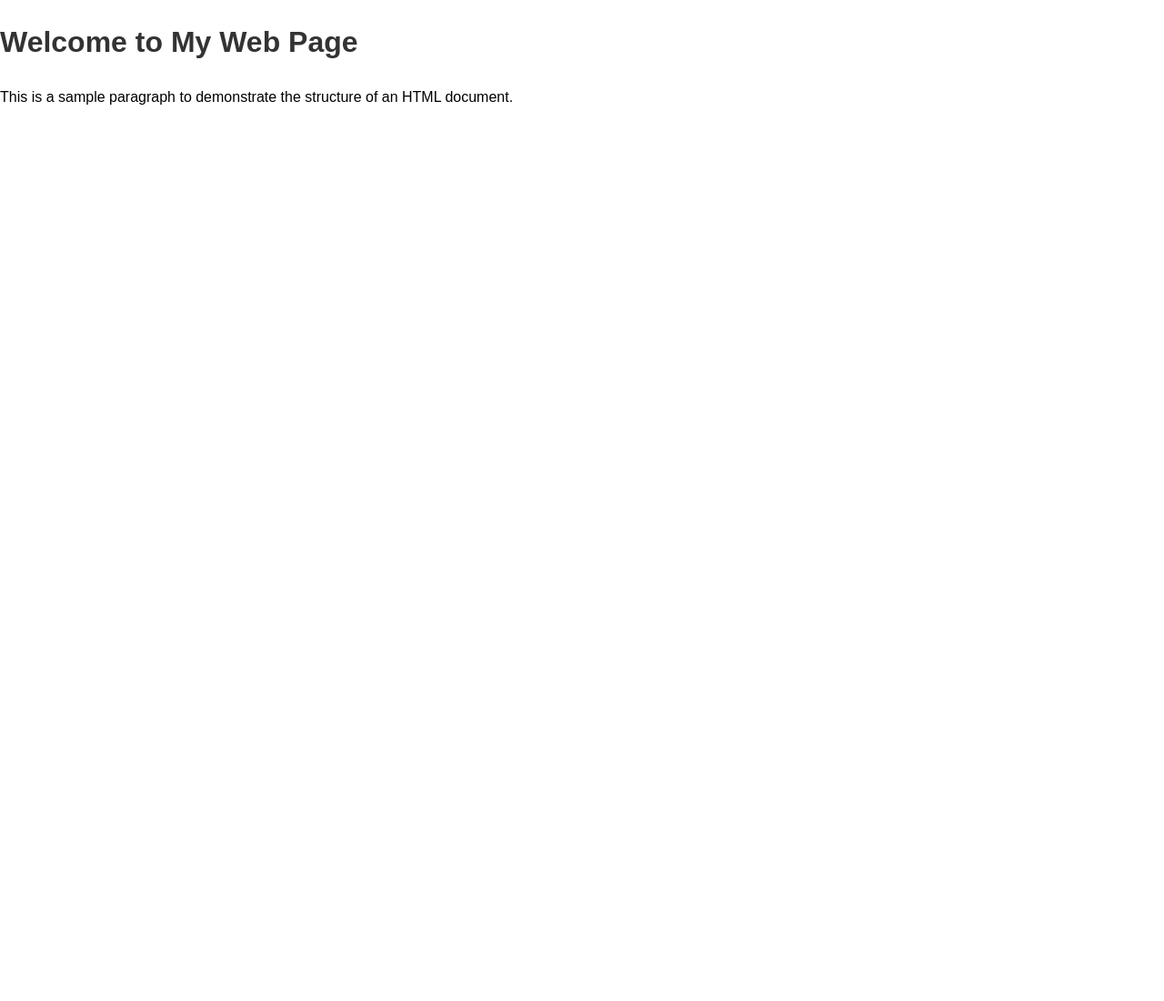
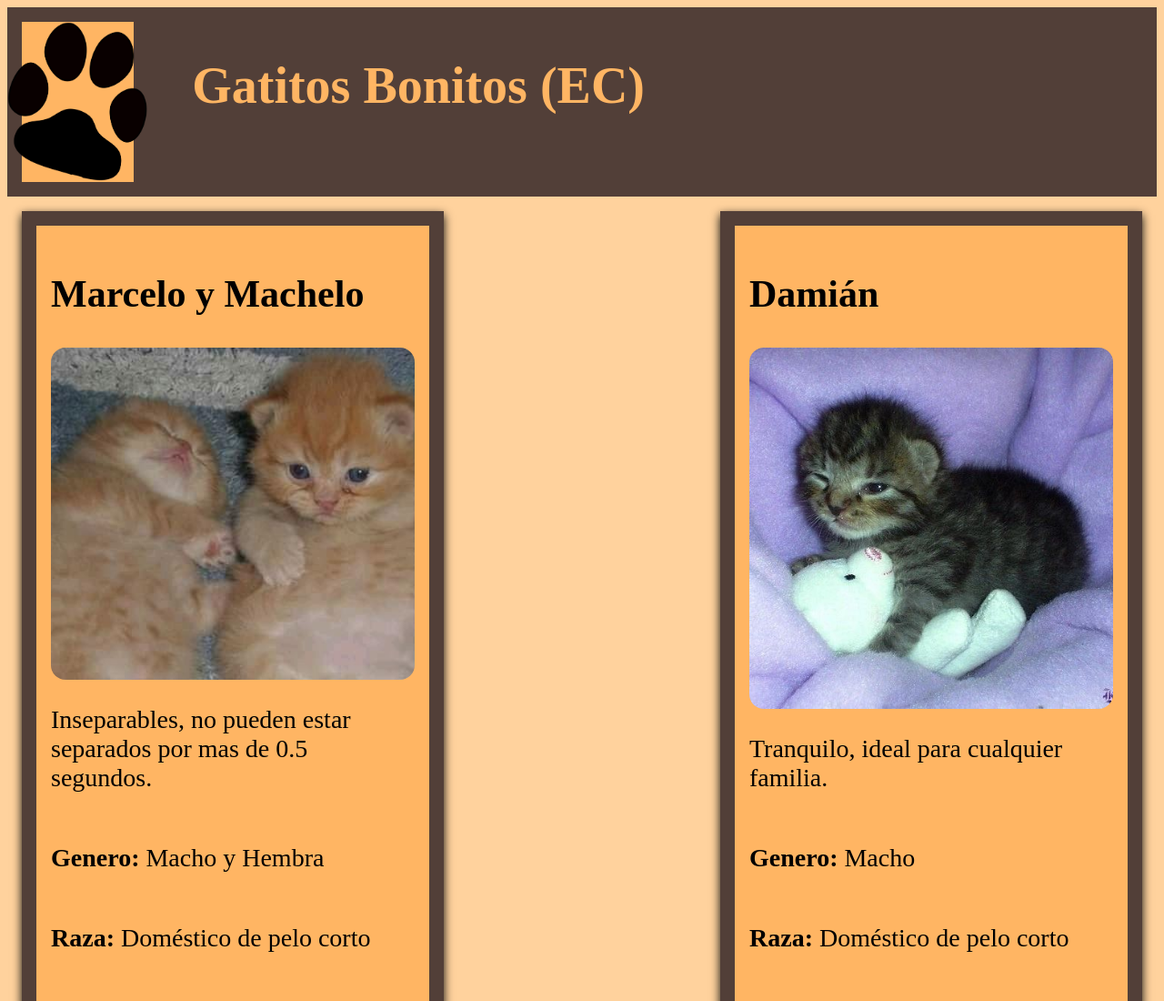
Before and after one commit to JordyAndresssE/TrabajoGrupalPW1, a plain HTML site: page index.html in a window 1280 px wide. Shown: the top 1100 px of the page at 91% size. Before the commit the page ends 800 px from the top, so only its background shows below. Drawn offline with Linux system fonts and the light colour scheme.

Commit message:
Agregue todo el codigo html, todo el codigo css, implemente una muestra super simple del modelo de caja dentro de .gatito. No se si implemente un ejemplo sobre el concepto clave que vamos a hablar de transformaciones y transiciones porque eso no es mi parte. Implemente Flexbox. Puse imagenes, disenie el estilo de la pagina. Necesito que mi equipo haga algo jaja.

```diff
--- a/index.html
+++ b/index.html
@@ -3,12 +3,108 @@
 <head>
     <meta charset="UTF-8">
     <meta name="viewport" content="width=device-width, initial-scale=1.0">
-    <title>My Web Page</title>
-    <link rel="stylesheet" href="styles.css">
-    <script src="script.js" defer></script>
+    <title>Gatitos Adopcion</title>
+
+    <link rel="stylesheet" href="style.css">
 </head>
 <body>
-    <h1>Welcome to My Web Page</h1>
-    <p>This is a sample paragraph to demonstrate the structure of an HTML document.</p>
+    <!-- Esta es la parte de arriba de la pagina-->
+    <header class = "parte-superior">
+        <!-- Izquierda-->
+        <div class = "lado-izquierdo">
+
+            <img class = "btn-menu"
+            src = "./Images/btnMenu.png"/>
+
+        </div>
+
+        <!-- Derecha-->
+        <div class = "lado-derecho">
+            <h1> Gatitos Bonitos (EC)</h1>
+        </div>
+
+    </header>
+
+    <!-- Esta es la parte del medio-->
+    <main>
+    <section class="gatito">
+        <h2>Marcelo y Machelo</h2>
+        <img class="image-gatito" src="./Images/MarceloYMachelo.jpg" alt="Marcelo y Machelo">
+        <p> Inseparables, no pueden estar separados por mas de 0.5
+            segundos.
+        </p>
+        <p><b>Genero:</b> Macho y Hembra</p>
+        <p><b>Raza:</b> Doméstico de pelo corto</p>
+        <p><b>Estado:</b> Disponible para adopcion</p>
+        <p><b>Peso:</b> 0.44 kg</p>
+        <button type="button">Adoptar!</button>
+    </section>
+
+    <section class="gatito">
+        <h2>Damián</h2>
+        <img class="image-gatito" src="./Images/Damian.jpg" alt="Damián">
+        <p>Tranquilo, ideal para cualquier familia.</p>
+        <p><b>Genero:</b> Macho</p>
+        <p><b>Raza:</b> Doméstico de pelo corto</p>
+        <p><b>Estado:</b> Disponible para adopcion</p>
+        <p><b>Peso:</b> 0.2 kg</p>
+        <button type="button">Adoptar!</button>
+    </section>
+
+    <section class="gatito">
+        <h2>Fideo</h2>
+        <img class="image-gatito" src="./Images/Fideo.jpg" alt="Fideo">
+        <p>No le gusta salir, se moja las patas.</p>
+        <p><b>Genero:</b> Hembra</p>
+        <p><b>Raza:</b> Persa</p>
+        <p><b>Estado:</b> Disponible para adopcion</p>
+        <p><b>Peso:</b> 0.25 kg</p>
+        <button type="button">Adoptar!</button>
+
+    </section>
+
+    <section class="gatito">
+        <h2>Panini</h2>
+        <img class="image-gatito" src="./Images/Panini.jpg" alt="Panini">
+        <p>Es amigable con los perros.</p>
+        <p><b>Genero:</b> Hembra</p>
+        <p><b>Raza:</b> Doméstico de pelo corto</p>
+        <p><b>Estado:</b> Disponible para adopcion</p>
+        <p><b>Peso:</b> 5.6kg</p>
+        <button type="button">Adoptar!</button>
+
+    </section>
+
+    <section class="gatito">
+        <h2>Pulpita</h2>
+        <img class="image-gatito" src="./Images/Pulpita.jpg" alt="Panini">
+        <p>La mejor gata del mundo</p>
+        <p><b>Genero:</b> Hembra</p>
+        <p><b>Raza:</b> Doméstico de pelo largo</p>
+        <p><b>Estado:</b> Disponible para adopcion</p>
+        <p><b>Peso:</b> 10.8kg</p>
+        <button type="button">Adoptar!</button>
+
+    </section>
+
+    <section class="gatito">
+        <h2>Poncho</h2>
+        <img class="image-gatito" src="./Images/Poncho.jpg" alt="Panini">
+        <p>Le gusta los hogares calientes</p>
+        <p><b>Genero:</b> Macho</p>
+        <p><b>Raza:</b> Doméstico de pelo corto</p>
+        <p><b>Estado:</b> Disponible para adopcion</p>
+        <p><b>Peso:</b> 5.8kg</p>
+        <button type="button">Adoptar!</button>
+
+    </section>
+</main>
+
+
+    <!-- Esta es la parte de abajo de la pagina (nombres/creditos)-->
+    <footer>
+
+
+    </footer>
 </body>
 </html>
--- /dev/null
+++ b/style.css
@@ -0,0 +1,76 @@
+
+body {
+    font-size: 28px;
+    background: #FFD29D;
+    display: flex;
+    flex-direction: column; /* Se define el
+    material en forma de columna, hacia abajo*/
+
+}
+
+/* Se define la posicion de los elementos
+   Del medio, cada caja de los gatitos*/
+main {
+    display: flex;
+    flex-wrap: wrap;
+    justify-content: space-between;
+
+}
+
+/* Todo esto es la parte superior
+--------------------------------*/
+.parte-superior{
+    display:flex;
+    justify-content: left;
+    background: #523F38;
+    padding: 1rem;
+    gap: 4rem;
+}
+/* El boton de menu*/
+.lado-izquierdo{
+    display: flex;
+    background-color: #FFB563;
+    width: 10%;
+    height: auto;
+    align-items: center;
+    justify-content: center;
+}
+/* El titulo de la pagina*/
+.lado-derecho{
+    width: auto;
+    height: 10%;
+    color: #FFB563;
+
+}
+/* El "boton", imagen de la pagina web*/
+.btn-menu{
+    width: auto;
+    height: 11rem;
+
+}
+/*--------------------------------
+Aqui termina la parte superior*/
+
+/* Cada caja del gatito se encuentra aqui*/
+.gatito {
+    background-color: #FFB563;
+    text-align: left;
+    width: 25rem;
+    height: 63rem;
+    display: flex;
+    flex-direction: column;
+    box-shadow: 0 4px 10px rgba(4, 10, 10, 10);
+    padding: 1rem;
+    border: 1rem solid #523F38;
+    margin: 1rem;
+
+}
+
+/* Cada imagen del gatito se encuentra
+definida aqui abajo*/
+.image-gatito{
+    width: 100%;
+    height: 25rem;
+    object-fit: cover;
+    border-radius: 1rem;
+}
--- a/styles.css
+++ /dev/null
@@ -1,9 +0,0 @@
-body {
-    font-family: Arial, sans-serif;
-    line-height: 1.6;
-    margin: 0;
-    padding: 0;
-}
-h1, h2, h3 {
-    color: #333;
-}
```
Also changed, not shown: Images/Damian.jpg (added), Images/Fideo.jpg (added), Images/MarceloYMachelo.jpg (added), Images/Panini.jpg (added), Images/Poncho.jpg (added), Images/Pulpita.jpg (added), Images/btnMenu.png (added).
